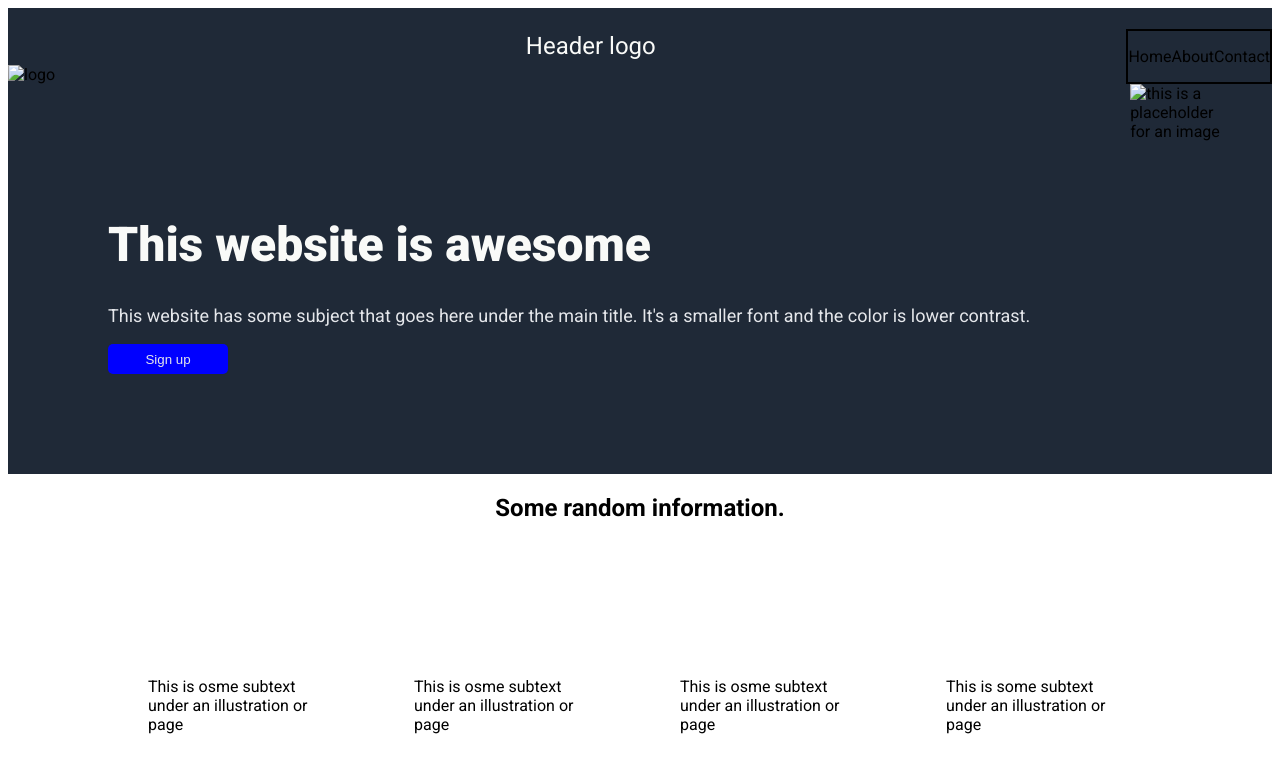
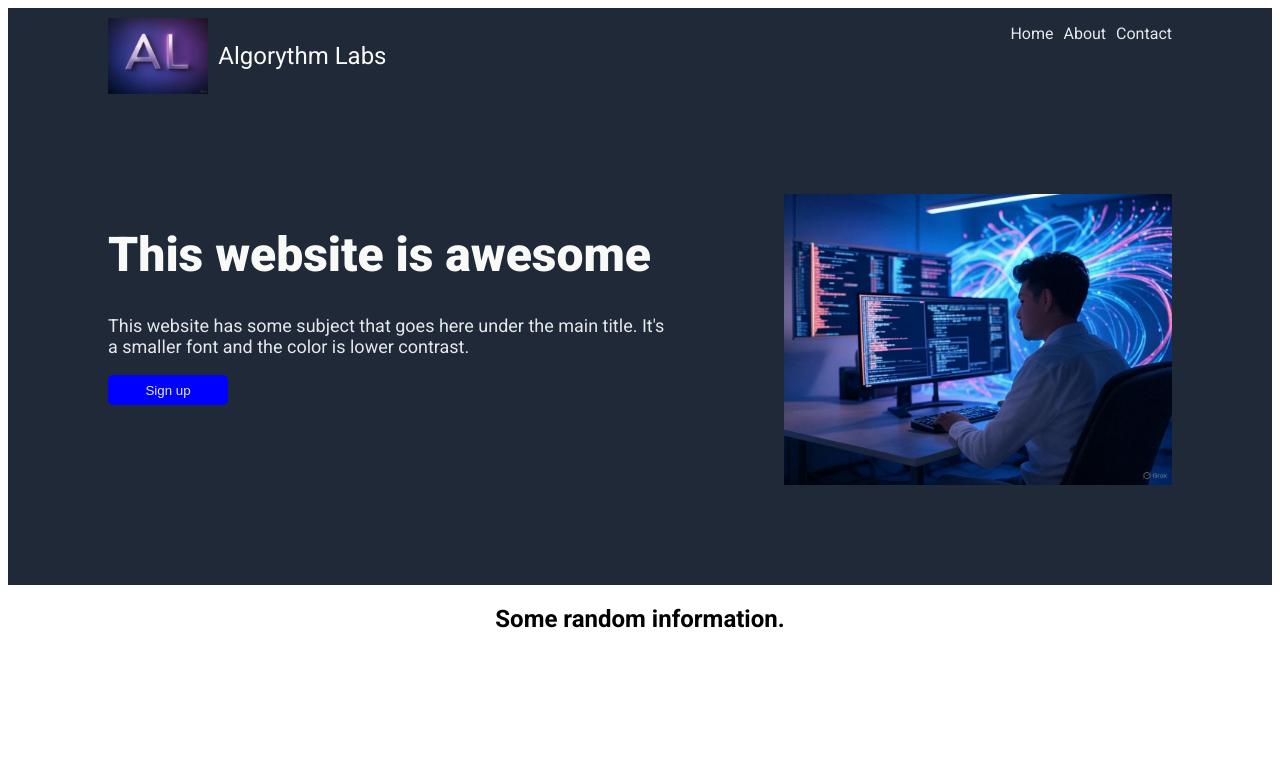
Before and after one commit to Jasper-Johansen/landing_page, a plain HTML site: page index.html in a window 1280 px wide. Shown: the top 766 px of the page. Drawn offline with Linux system fonts and the light colour scheme.

Commit message:
Add images to logo and header

```diff
--- a/index.html
+++ b/index.html
@@ -12,9 +12,11 @@
 <body>
     <header>
         <div class="hero">
-            <div class="top-logo">
-                <img src="" alt="logo" class="logo">
-                <p class="header-logo">Header logo</p>
+            <div class="hero-header">
+                <div class="top-logo">
+                    <img src="/photos/logo.jpg" alt="logo" class="logo">
+                    <p class="header-logo">Algorythm Labs</p>
+                </div>
                 <div class="links">
                     <p class="header1">Home</p>
                     <p class="header2">About</p>
@@ -27,7 +29,7 @@
                     <p>This website has some subject that goes here under the main title. It's a smaller font and the color is lower contrast.</p>
                     <button class="sign-up1">Sign up</button>
                 </div>
-                <img src="" alt="this is a placeholder for an image">
+                <img src="/photos/header-img.jpg" alt="this is a placeholder for an image" >
             </div>
         </div>
     </header>
--- a/styles.css
+++ b/styles.css
@@ -17,21 +17,33 @@ html{
     height:40%;
 
 }
+ .logo{
+    width:10%;
+    margin:0 0 0 100px;
+ }
+
+.hero-header, .top-logo{
+   display:flex;
+}
 
 .top-logo{
-   display:flex;
-   align-items: flex-end;
-   justify-content:space-between;
+   align-items: center;
+   gap:10px;
+   padding-top: 10px;
 }
 
 .links{
-    border:2px solid black;
+    padding-right: 100px;
     display:flex;
+    width: 200px;
+    color:var(--hero-sec-font-color);
+    gap:10px;
 }
 
 [alt*="placeholder"]{
-    width:100px;
-
+    width:50%;
+    padding:100px;
+    overflow:hidden;
 }
 
 h1{
@@ -52,7 +64,7 @@ h1{
 }
 
 .text-container{
-    padding:100px;
+    padding:100px 10px 100px 100px;
 }
 
 .text-container > p{
@@ -67,6 +79,7 @@ h1{
 
 .header-logo{
     font-size:24px;
+
     color:var(--hero-logo-font-color);
 }
 
```
Also changed, not shown: photos/header-img.jpg (added), photos/logo.jpg (added).
